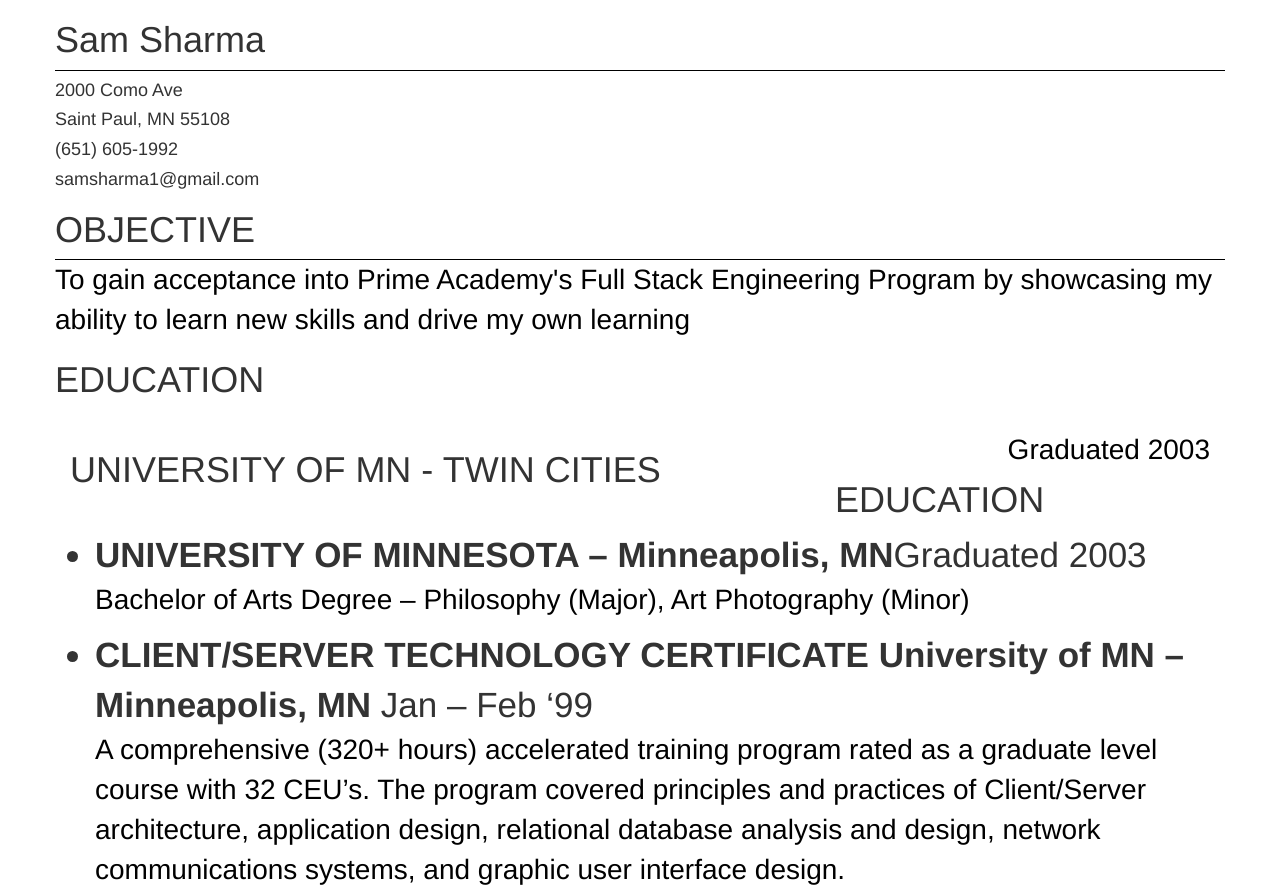
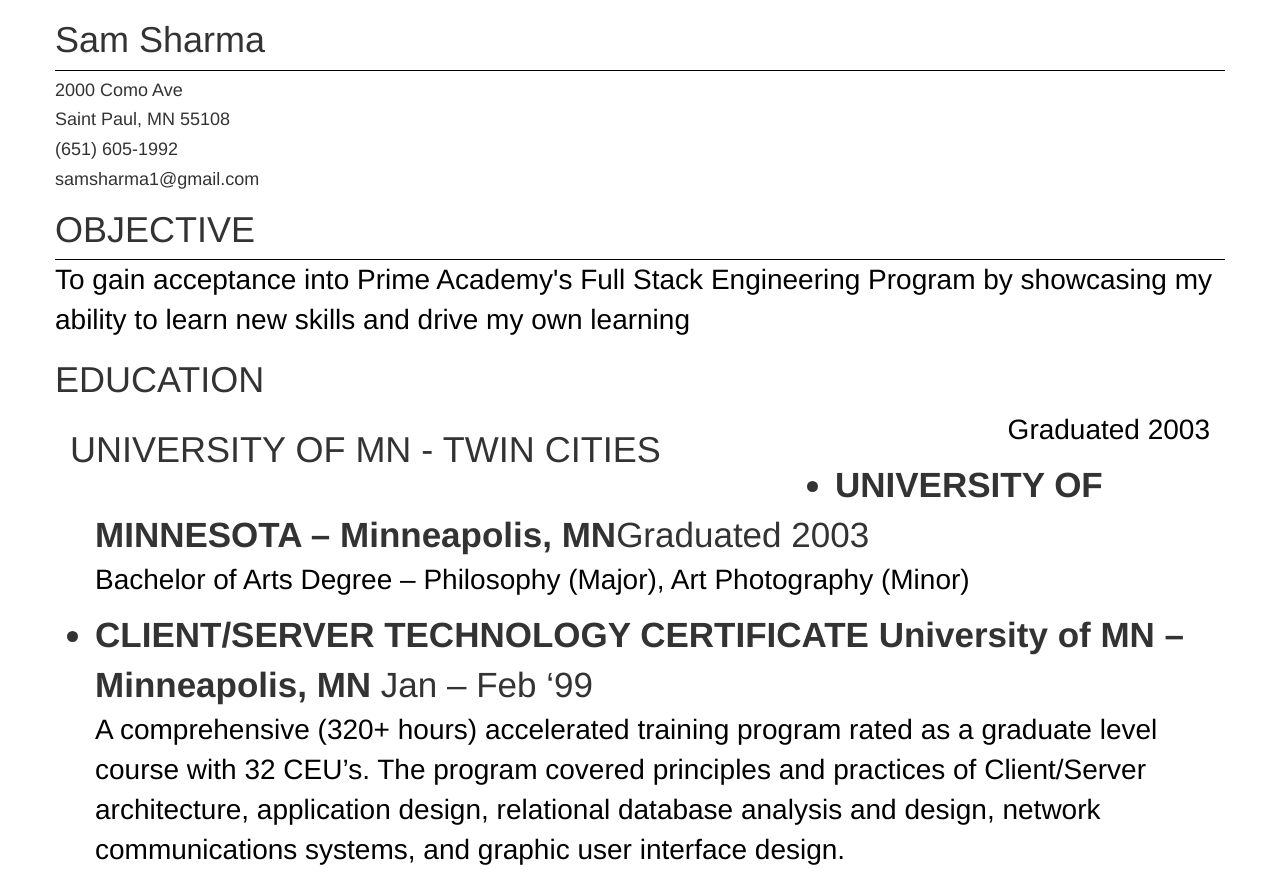
Before and after one commit to samsharma1/samsharma1.github.io, a plain HTML site: page index.html in a window 1280 px wide. Shown: the top 893 px of the page. Drawn offline with nearby package versions, Linux system fonts and the light colour scheme.

Commit message:
Update index.html

```diff
--- a/index.html
+++ b/index.html
@@ -43,7 +43,7 @@
 
     </nav>
 
-      <h1>EDUCATION</h1>
+
 		  <ul>
 			  <li> <strong>UNIVERSITY OF MINNESOTA – Minneapolis, MN</strong><text-right>Graduated 2003</text-right>
 			  </li>
```
